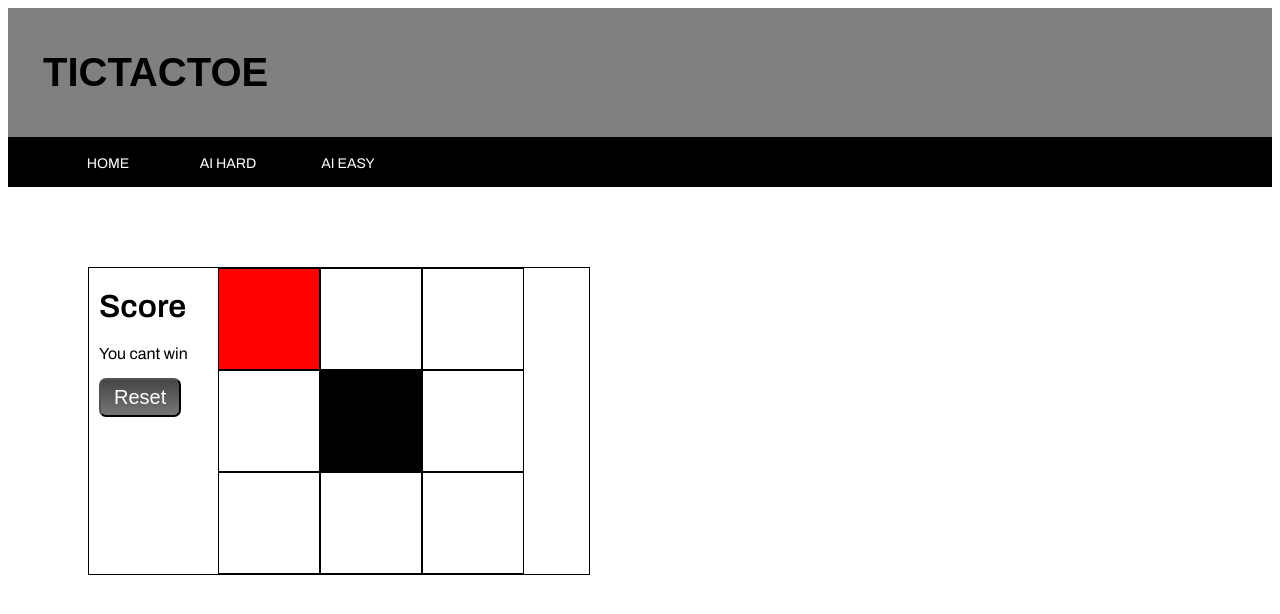
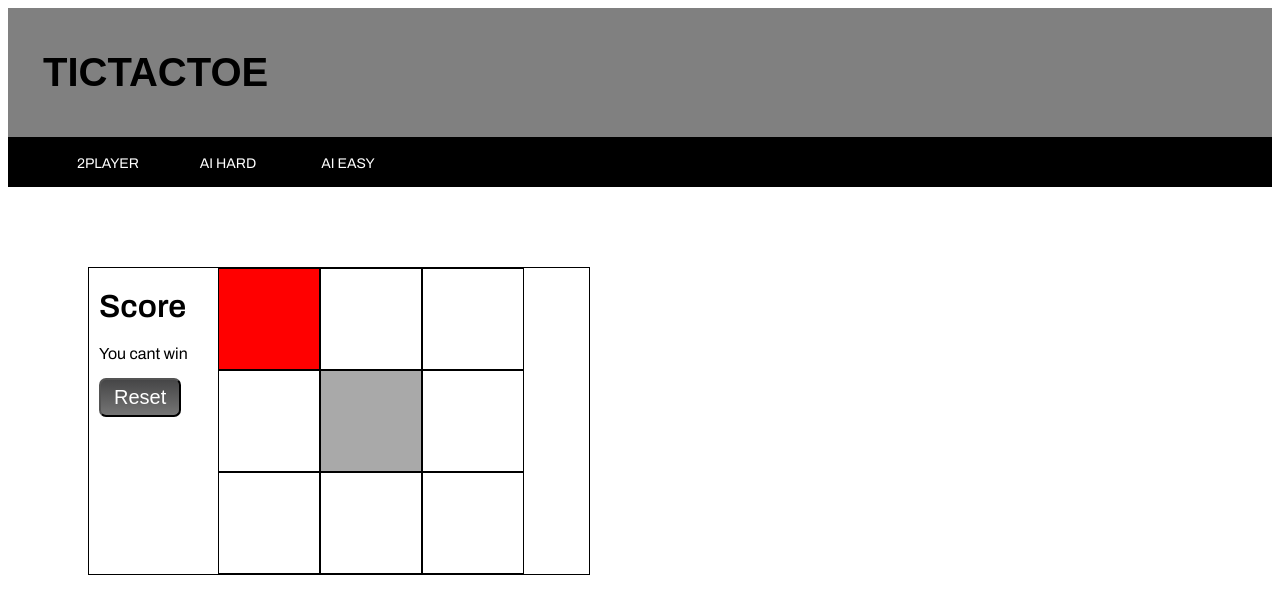
Before and after one commit to Quantumfishcake/TicTacToe, a plain HTML site: page index2.html in a window 1280 px wide. Both pictures are taken after a click on the element 269 px from the left and 318 px from the top of the page. Drawn offline with Linux system fonts and the light colour scheme.

Commit message:
final touches

```diff
--- a/css/style2.css
+++ b/css/style2.css
@@ -1,5 +1,6 @@
 body{
   font-family: 'Archivo', sans-serif;
+
 
 }
 header > h1 {
@@ -109,7 +110,7 @@ width: 500px;
  }
 
 .black {
-  background-color: black;
+  background-color: darkgrey;
 }
 
 a {
--- a/index2.html
+++ b/index2.html
@@ -21,7 +21,7 @@
   </header>
   <nav>
     <ul class='nav'>
-      <li><a href="/tictactoe/index.html#top">Home</a></li>
+      <li><a href="/tictactoe/index.html#top">2Player</a></li>
       <li><a href="/tictactoe/index2.html#top">AI Hard</a></li>
       <li><a href="/tictactoe/index3.html#top">AI Easy</a></li>
 
--- a/js/ai.js
+++ b/js/ai.js
@@ -4,42 +4,48 @@ var round = 0;
 const player1 = "X";
 const ai = "O";
 let finished = false
-
+// check winner function
 const checkWinner = function(board, player) {
   let b = board
   let p = player
   if (
-    (b[0] == p && b[1] == p && b[2] == p) ||
-    (b[3] == p && b[4] == p && b[5] == p) ||
-    (b[6] == p && b[7] == p && b[8] == p) ||
-    (b[0] == p && b[3] == p && b[6] == p) ||
-    (b[1] == p && b[4] == p && b[7] == p) ||
-    (b[2] == p && b[5] == p && b[8] == p) ||
-    (b[0] == p && b[4] == p && b[8] == p) ||
-    (b[2] == p && b[4] == p && b[6] == p)
+    b[0] == p && b[1] == p && b[2] == p ||
+    b[3] == p && b[4] == p && b[5] == p ||
+    b[6] == p && b[7] == p && b[8] == p ||
+    b[0] == p && b[3] == p && b[6] == p ||
+    b[1] == p && b[4] == p && b[7] == p ||
+    b[2] == p && b[5] == p && b[8] == p ||
+    b[0] == p && b[4] == p && b[8] == p ||
+    b[2] == p && b[4] == p && b[6] == p
   ) {
     return true
   } else {
     return false
   }
 }
-
+//function that returns best ai move
 function minimax(newBoardArray, player) {
   count++;
+  //get available spots in the array
   const emptySpots = function(newBoardArray) {
+    //filter out anything that returns x or o
     return newBoardArray.filter(function(item) {
       return item != "X" && item != "O";
     });
   };
+  //take the array and check if there is a winner and return points accordingly
   let array = emptySpots(newBoardArray);
+  //if the move results in human winning remove points
   if (checkWinner(newBoardArray, player1)) {
     return {
-      score: -10
+      score: -50
     };
+    //if move results in computer winning give points
   } else if (checkWinner(newBoardArray, ai)) {
     return {
-      score: 10
+      score: 50
     };
+    //if no available spots return 0
   } else if (array.length === 0) {
     return {
       score: 0
@@ -49,32 +55,41 @@ function minimax(newBoardArray, player) {
   var moves = [];
   for (var i = 0; i < array.length; i++) {
     var move = {};
+    //assign the index of the move in the move object
     move.index = newBoardArray[array[i]];
+    //change the empty spot to the token of the ai or the player
     newBoardArray[array[i]] = player;
 
     if (player == ai) {
+      //run function for the player
       var g = minimax(newBoardArray, player1);
       move.score = g.score;
     } else {
+      // run function for the ai
       var g = minimax(newBoardArray, ai);
       move.score = g.score;
     }
     newBoardArray[array[i]] = move.index;
     moves.push(move);
+
   }
 
   var bestMove;
+  //iterates through all moves to see which returns most points
   if (player === ai) {
-    var bestScore = -10000;
+    var bestScore = -5000000;
     for (var i = 0; i < moves.length; i++) {
+      //if the score returned from current array > best score, make it the new best score
       if (moves[i].score > bestScore) {
         bestScore = moves[i].score;
         bestMove = i;
       }
     }
-  } else {
-    var bestScore = 10000;
+  }
+  else {
+    var bestScore = 5000000;
     for (var i = 0; i < moves.length; i++) {
+      //find the lowest scoring move to check where to block human
       if (moves[i].score < bestScore) {
         bestScore = moves[i].score;
         bestMove = i;
@@ -83,10 +98,9 @@ function minimax(newBoardArray, player) {
   }
   return moves[bestMove];
 }
-
+// player1 click
 $(document).ready(function() {
   $("div").on('click','.box', function() {
-    console.log('hi');
     if (!isNaN(gameBoard[this.id]) && finished === false) {
       gameBoard[this.id] = player1;
       $(this).addClass('red')
@@ -97,6 +111,7 @@ $(document).ready(function() {
         return;
       } else {
         round++;
+        //get best ai move and make the move
         var bestMoveAi = minimax(gameBoard, ai).index;
         $(`#${bestMoveAi}`).addClass('black')
         gameBoard[bestMoveAi] = ai;
@@ -108,7 +123,7 @@ $(document).ready(function() {
       }
     }
   })
-
+// reset board for new game
 $('#reset').on('click', function (){
 gameBoard = [0, 1, 2, 3, 4, 5, 6, 7, 8];
 round = 0
```
Also changed, not shown: index.html (+1 -1 lines), index3.html (+1 -1 lines), js/4x4.js (+8 -1 lines), js/ai2.js (+22 -6 lines), tictactoc.png (added), 1 other file.
